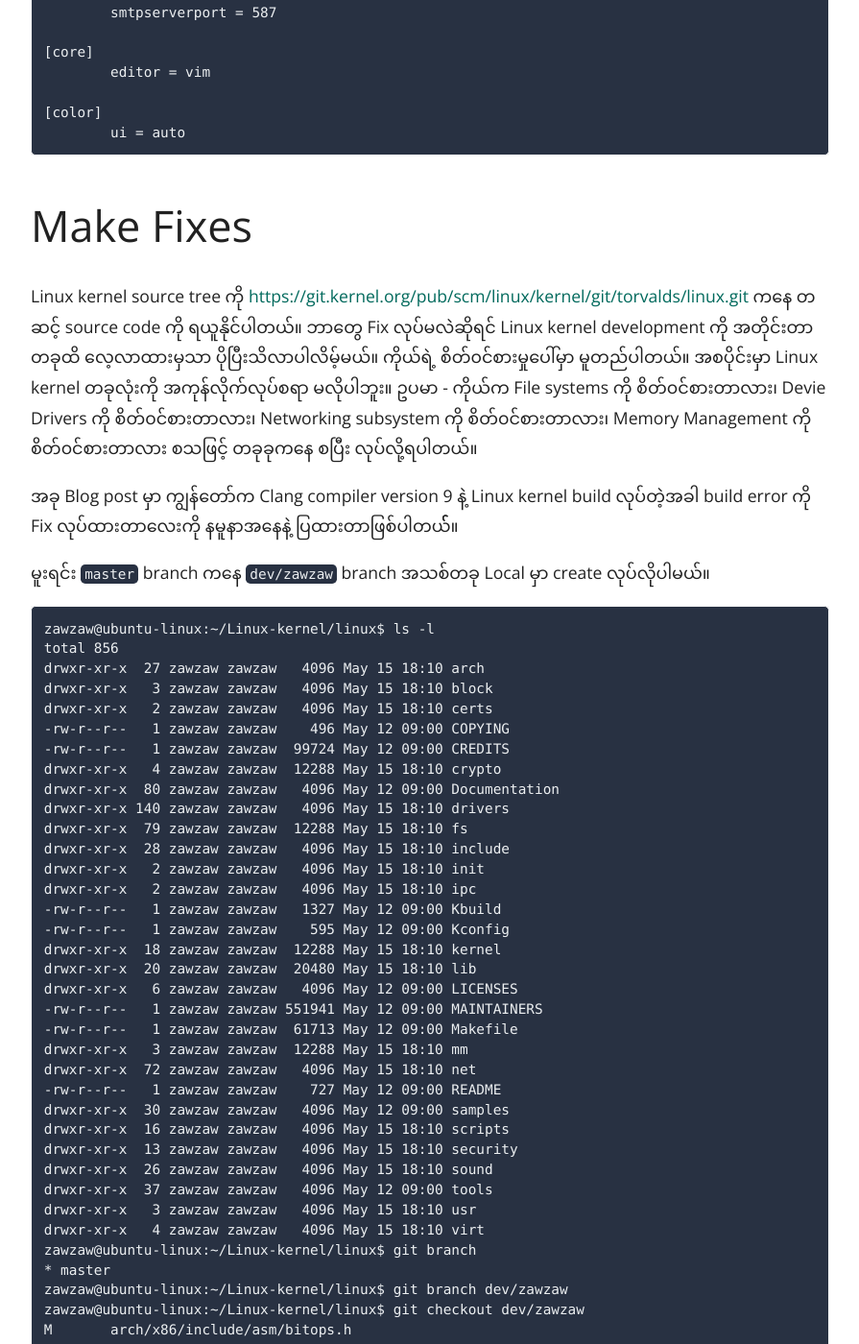
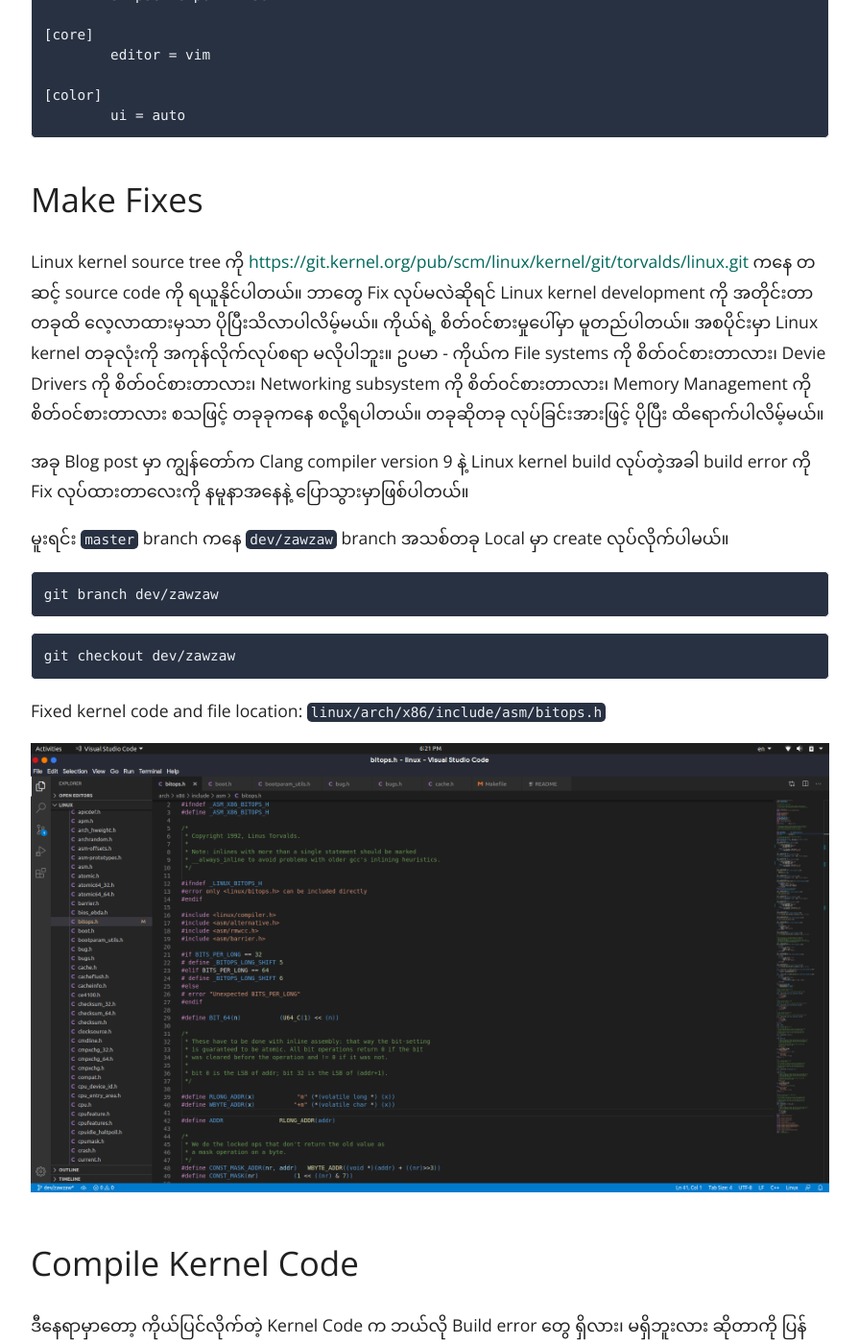
Before and after one commit to zawzaww/zawzaww.github.io, a Jekyll site: the page built from _posts/2020-05-15-linux-kernel-contribution-workflow.md, in a window 1280 px wide and 1400 px high, scrolled down 2011 px. Shown: the whole window at 96% size, without its empty margins (192-1087 px from the left). Built offline with Jekyll 4.4.1, drawn with Linux system fonts in a browser that asks for light colours; comment, search, counter and statistics services are not loaded; some of the changed text lies outside the part shown.

Commit message:
_posts: linux-kernel-contribution-workflow.md: Fix various typo errors

````diff
--- a/_posts/2020-05-15-linux-kernel-contribution-workflow.md
+++ b/_posts/2020-05-15-linux-kernel-contribution-workflow.md
@@ -6,21 +6,21 @@
 permalink: blog/linux-kernel-contribution-workflow
 ---
 
-Contributing to Linux kernel လုပ်တဲ့အပိုင်းမှာ လုပ်ငန်းစဥ်အသွားအလာ Workflow ပုံစံကို အခု article မှာ အဓိကထား ပြောသွားမှာဖြစ်ပါတယ်။ Linux kernel က ကြီးမားတဲ့ open-source project တခုဖြစ်ပြီး မည်သူမဆို စိတ်ပါ၀င်စားသူတိုင်း Contribute လုပ်နိုင်ပါတယ်။ Linux kernel ကို Contribute လုပ်တဲ့ Workflow က တခြား Open-Source Project တွေနဲ့ တူမှာ မဟုတ်ပါဘူး။ GitHub သို့မဟုတ် GitLab တို့ကို သုံးပြီး Code တွေကို Contribute လုပ်လို့မရပါဘူး။ အဓိက Linux kernel မှာ Linux Kernel Mailing List (LKML) ကို သုံးပြီး Git နဲ့ Email ကနေ တဆင့် Kernel Patches (Fixed Code) တွေကို Submit လုပ်ပြီး Kernel Maintainers တွေက Review လုပ်ပြီး နောက်ပိုင်း Code တွေကို Merge လုပ်တဲ့နည်းနဲ့ Linux kernel မှာ Contribute လုပ်ရတာဖြစ်ပါတယ်။
+Linux kernel ကို Contribute လုပ်တဲ့အပိုင်းမှာ လုပ်ငန်းစဥ်အသွားအလာ Workflow ကို အခု article မှာ အဓိကထား ပြောသွားမှာဖြစ်ပါတယ်။ Linux kernel က ကြီးမားတဲ့ open-source project တခုဖြစ်ပြီး မည်သူမဆို စိတ်ပါ၀င်စားသူတိုင်း Contribute လုပ်နိုင်ပါတယ်။ Linux kernel ကို Contribute လုပ်တဲ့ Workflow က တခြား Open-Source Project တွေနဲ့ တူမှာ မဟုတ်ပါဘူး။ GitHub သို့မဟုတ် GitLab တို့ကို သုံးပြီး Code တွေကို Contribute လုပ်လို့မရပါဘူး။ အဓိက Linux kernel မှာ Linux Kernel Mailing List (LKML) ကို သုံးပြီး Git နဲ့ Email ကနေ တဆင့် Kernel Patches (Fixed Code) တွေကို Submit လုပ်ပြီး Kernel Maintainers တွေက Review လုပ်ပြီး နောက်ပိုင်း Code တွေကို Merge လုပ်တဲ့နည်းနဲ့ Linux kernel မှာ Contribute လုပ်ရတာဖြစ်ပါတယ်။
 
 # Content List
 - Setup Email Client
 - Make Fixes
-- Recompile Kernel Code
+- Compile Kernel Code
 - Git diff
 - Git commit
 - Git show
 - Git format-patch
 - Check Kernel Patch
-- Get Kenel Maintainers
+- Get Kernel Maintainers
 - Git send-email
 
-# Setup Email Client
+## Setup Email Client
 ပထမဆုံးအနေနဲ့ gitconfig မှာ Email Client ကို Setup လုပ်ပေးဖို့ လိုအပ်ပါတယ်။
 
 Text Editor တခုခုကို သုံးပြီး ".gitconfig" မှာ ကိုသုံးမယ့် Email Client ကို Setup လုပ်ပါမယ်။
@@ -50,65 +50,29 @@
         ui = auto
 ```
 
-# Make Fixes
-Linux kernel source tree ကို [https://git.kernel.org/pub/scm/linux/kernel/git/torvalds/linux.git](https://git.kernel.org/pub/scm/linux/kernel/git/torvalds/linux.git) ကနေ တဆင့် source code ကို ရယူနိုင်ပါတယ်။ ဘာတွေ Fix လုပ်မလဲဆိုရင် Linux kernel development ကို အတိုင်းတာတခုထိ လေ့လာထားမှသာ ပိုပြီးသိလာပါလိမ့်မယ်။ ကိုယ်ရဲ့ စိတ်၀င်စားမှုပေါ်မှာ မူတည်ပါတယ်။ အစပိုင်းမှာ Linux kernel တခုလုံးကို အကုန်လိုက်လုပ်စရာ မလိုပါဘူး။ ဥပမာ - ကိုယ်က File systems ကို စိတ်၀င်စားတာလား၊ Devie Drivers ကို စိတ်၀င်စားတာလား၊ Networking subsystem ကို စိတ်၀င်စားတာလား၊ Memory Management ကို စိတ်၀င်စားတာလား စသဖြင့် တခုခုကနေ စပြီး လုပ်လို့ရပါတယ်။
+## Make Fixes
+Linux kernel source tree ကို [https://git.kernel.org/pub/scm/linux/kernel/git/torvalds/linux.git](https://git.kernel.org/pub/scm/linux/kernel/git/torvalds/linux.git) ကနေ တဆင့် source code ကို ရယူနိုင်ပါတယ်။ ဘာတွေ Fix လုပ်မလဲဆိုရင် Linux kernel development ကို အတိုင်းတာတခုထိ လေ့လာထားမှသာ ပိုပြီးသိလာပါလိမ့်မယ်။ ကိုယ်ရဲ့ စိတ်၀င်စားမှုပေါ်မှာ မူတည်ပါတယ်။ အစပိုင်းမှာ Linux kernel တခုလုံးကို အကုန်လိုက်လုပ်စရာ မလိုပါဘူး။ ဥပမာ - ကိုယ်က File systems ကို စိတ်၀င်စားတာလား၊ Devie Drivers ကို စိတ်၀င်စားတာလား၊ Networking subsystem ကို စိတ်၀င်စားတာလား၊ Memory Management ကို စိတ်၀င်စားတာလား စသဖြင့် တခုခုကနေ စလို့ရပါတယ်။ တခုဆိုတခု လုပ်ခြင်းအားဖြင့် ပိုပြီး ထိရောက်ပါလိမ့်မယ်။
 
-အခု Blog post မှာ ကျွန်တော်က Clang compiler version 9 နဲ့ Linux kernel build လုပ်တဲ့အခါ build error ကို Fix လုပ်ထားတာလေးကို နမူနာအနေနဲ့ ပြထားတာဖြစ်ပါတယ််။
+အခု Blog post မှာ ကျွန်တော်က Clang compiler version 9 နဲ့ Linux kernel build လုပ်တဲ့အခါ build error ကို Fix လုပ်ထားတာလေးကို နမူနာအနေနဲ့ ပြောသွားမှာဖြစ်ပါတယ်။
 
-မူးရင်း `master` branch ကနေ `dev/zawzaw` branch အသစ်တခု Local မှာ create လုပ်လိုပါမယ်။
+မူးရင်း `master` branch ကနေ `dev/zawzaw` branch အသစ်တခု Local မှာ create လုပ်လိုက်ပါမယ်။
 
 ```
-zawzaw@ubuntu-linux:~/Linux-kernel/linux$ ls -l
-total 856
-drwxr-xr-x  27 zawzaw zawzaw   4096 May 15 18:10 arch
-drwxr-xr-x   3 zawzaw zawzaw   4096 May 15 18:10 block
-drwxr-xr-x   2 zawzaw zawzaw   4096 May 15 18:10 certs
--rw-r--r--   1 zawzaw zawzaw    496 May 12 09:00 COPYING
--rw-r--r--   1 zawzaw zawzaw  99724 May 12 09:00 CREDITS
-drwxr-xr-x   4 zawzaw zawzaw  12288 May 15 18:10 crypto
-drwxr-xr-x  80 zawzaw zawzaw   4096 May 12 09:00 Documentation
-drwxr-xr-x 140 zawzaw zawzaw   4096 May 15 18:10 drivers
-drwxr-xr-x  79 zawzaw zawzaw  12288 May 15 18:10 fs
-drwxr-xr-x  28 zawzaw zawzaw   4096 May 15 18:10 include
-drwxr-xr-x   2 zawzaw zawzaw   4096 May 15 18:10 init
-drwxr-xr-x   2 zawzaw zawzaw   4096 May 15 18:10 ipc
--rw-r--r--   1 zawzaw zawzaw   1327 May 12 09:00 Kbuild
--rw-r--r--   1 zawzaw zawzaw    595 May 12 09:00 Kconfig
-drwxr-xr-x  18 zawzaw zawzaw  12288 May 15 18:10 kernel
-drwxr-xr-x  20 zawzaw zawzaw  20480 May 15 18:10 lib
-drwxr-xr-x   6 zawzaw zawzaw   4096 May 12 09:00 LICENSES
--rw-r--r--   1 zawzaw zawzaw 551941 May 12 09:00 MAINTAINERS
--rw-r--r--   1 zawzaw zawzaw  61713 May 12 09:00 Makefile
-drwxr-xr-x   3 zawzaw zawzaw  12288 May 15 18:10 mm
-drwxr-xr-x  72 zawzaw zawzaw   4096 May 15 18:10 net
--rw-r--r--   1 zawzaw zawzaw    727 May 12 09:00 README
-drwxr-xr-x  30 zawzaw zawzaw   4096 May 12 09:00 samples
-drwxr-xr-x  16 zawzaw zawzaw   4096 May 15 18:10 scripts
-drwxr-xr-x  13 zawzaw zawzaw   4096 May 15 18:10 security
-drwxr-xr-x  26 zawzaw zawzaw   4096 May 15 18:10 sound
-drwxr-xr-x  37 zawzaw zawzaw   4096 May 12 09:00 tools
-drwxr-xr-x   3 zawzaw zawzaw   4096 May 15 18:10 usr
-drwxr-xr-x   4 zawzaw zawzaw   4096 May 15 18:10 virt
-zawzaw@ubuntu-linux:~/Linux-kernel/linux$ git branch
-* master
-zawzaw@ubuntu-linux:~/Linux-kernel/linux$ git branch dev/zawzaw
-zawzaw@ubuntu-linux:~/Linux-kernel/linux$ git checkout dev/zawzaw
-M	arch/x86/include/asm/bitops.h
-Switched to branch 'dev/zawzaw'
+git branch dev/zawzaw
 ```
 
-Fixed kernel code and file location:
+```
+git checkout dev/zawzaw
+```
 
-```
-linux/arch/x86/include/asm/bitops.c
-```
+Fixed kernel code and file location: `linux/arch/x86/include/asm/bitops.h`
 
 ![Screenshot](/assets/images/screenshots/img_screenshot_make_fixes.png)
 
-# Recompile Kernel Code
+## Compile Kernel Code
 ဒီနေရာမှာတော့ ကိုယ်ပြင်လိုက်တဲ့ Kernel Code က ဘယ်လို Build error တွေ ရှိလား၊ မရှိဘူးလား ဆိုတာကို ပြန် Compile လုပ်ပြီး Testing လုပ်တဲ့အပိုင်းဖြစ်ပါတယ်။
 
-Kernel source tree ကို သွားပြီး Kernel configuration လုပ်ပြီး Compile လုပ်ပါမယ်။ Compiler က Default compiler ဖြစ်တဲ့ GCC ကို မသုံးဘဲ Clang ကို ကျွန်တော်က သုံးတာဖြစ်တာကြောင့် `CC=clang` ဆိုပြီး ထည့်ပေးတာဖြစ်ပါတယ်။ နောက်ပိုင်း Clang Compiler နဲ့ Linux kernel ကို Compile လုပ်တဲ့အကြောင်းကို သပ်သပ်ရေးဖို့ရှိပါတယ်။
+Kernel source tree ကို သွားပြီး Kernel configuration လုပ်ပြီး Compile လုပ်ပါမယ်။ Compiler က Default compiler ဖြစ်တဲ့ GCC ကို မသုံးဘဲ Clang ကို ကျွန်တော်က သုံးတာဖြစ်တာကြောင့် `CC=clang` ဆိုပြီး ထည့်ပေးတာဖြစ်ပါတယ်။ နောက်ပိုင်း Clang Compiler နဲ့ Linux kernel ကို Compile လုပ်တဲ့အကြောင်းကို ရေးဖို့ရှိပါတယ်။
 
 ```
 make CC=clang defconfig
@@ -122,28 +86,26 @@
 
 ![Screenshot](/assets/images/screenshots/img_screenshot_recompile_kernel_complete.png)
 
-# Git diff
+## Git diff
 ကိုယ်ပြင်ထားတာကို `git diff` လုပ်ပြီး Changes တွေကို အရင် ကြည့်ကြည့်ပါမယ်။
 
 ![Screenshot](/assets/images/screenshots/img_screenshot_git_diff.png)
 
-# Git commit
+## Git commit
 ကိုယ် Change လိုက်တဲ့ Code တွေကို `git commit` လုပ်ပါမယ်။ ဒီနေရာမှာ ပြီးပြီရောပုံစံမျိုး commit လုပ်လို့မရပါဘူး တခြားသူတွေလည်း ဖက်လိုရင် နားလည်အောင် သေချာရေးပေးဖို့လိုပါတယ်။
 
 ```
-zawzaw@ubuntu-linux:~/Linux-kernel/linux$ git commit -a
-[dev/zawzaw 22a341487c20] arch: x86: asm: Fix arch x86 kernel build error in clang version 9
- 1 file changed, 6 insertions(+), 6 deletions(-)
+git commit -a
 ```
 
 ![Screenshot](/assets/images/screenshots/img_screenshot_git_commit.png)
 
-# Git show
+## Git show
 ကိုယ် commit လုပ်လိုက်တဲ့ commite messages တွေနဲ့ changes တွေကို `git show` နဲ့ ပြန်ကြည့်နိုင်ပါတယ်။
 
 ![Screenshot](/assets/images/screenshots/img_screenshot_git_show.png)
 
-# Git format-patch
+## Git format-patch
 ဒီနေရာမှာ ကိုယ်လုပ်လိုက်တဲ့ Fixes တွေကို patch အဖြစ် Generate လုပ်မှာ ဖြစ်ပါတယ်။ နောက်တဆင့်မှာ Generate လုပ်လိုက်တဲ့ Kernel Patches တွေကို Email ကနေ Submit လုပ်မှာ ဖြစ်ပါတယ်။
 
 ကိုယ့်ရဲ့ Local branch တွေကို `git branch` နဲ့ အရင်ကြည့်ပါမယ်။
@@ -160,19 +122,14 @@
 git format-patch master..dev/zawzaw
 ```
 
-```
-zawzaw@ubuntu-linux:~/Linux-kernel/linux$ git format-patch master..dev/zawzaw
-0001-arch-x86-asm-Fix-arch-x86-kernel-build-error-in-clan.patch
-```
-
 Generate လုပ်လိုက်တဲ့ patch file ကို Text Editor တခုခုနဲ့ ဖွင့်လိုက်ရင် အခုလိုမျိုး မြင်တွေ့ရမှာဖြစ်ပါတယ်။ တနည်းအားဖြင့် အဲဒီကောင်ကို `git send-mail` ပို့မှာ ဖြစ်ပါတယ်။
 
 ![Screenshot](/assets/images/screenshots/img_screenshot_git_format_patch.png)
 
-# Check Kernel Patch
+## Check Kernel Patch
 Linux kernel source tree မှာ အသုံး၀င်တဲ့ Tools တွေ Scripts တွေ အများကြီးရှိနေပါတယ်။ ကိုယ်ရဲ့ Kernel Patch ကို Email ကနေ Submit မလုပ်ခင် ဘယ်လို  Errors တွေ၊ ဘယ်လို Warnings တွေ ရှိလဲ ဆိုတာကို `checkpatch.pl` နဲ့ Check လုပ်နိုင်ပါတယ်။
 
-Linux kernel source tree မှာ `./scripts/checkpatch.pl` ကို Run ပေးဖို့လိုပါတယ်။
+Linux kernel source tree မှာ `checkpatch.pl` ကို Run ပေးဖို့လိုပါတယ်။
 
 ```
 ./scripts/checkpatch.pl 0001-arch-x86-asm-Fix-arch-x86-kernel-build-error-in-clan.patch
````
Also changed, not shown: other parts of _posts/2020-05-15-linux-kernel-contribution-workflow.md (+6 -6 lines).
